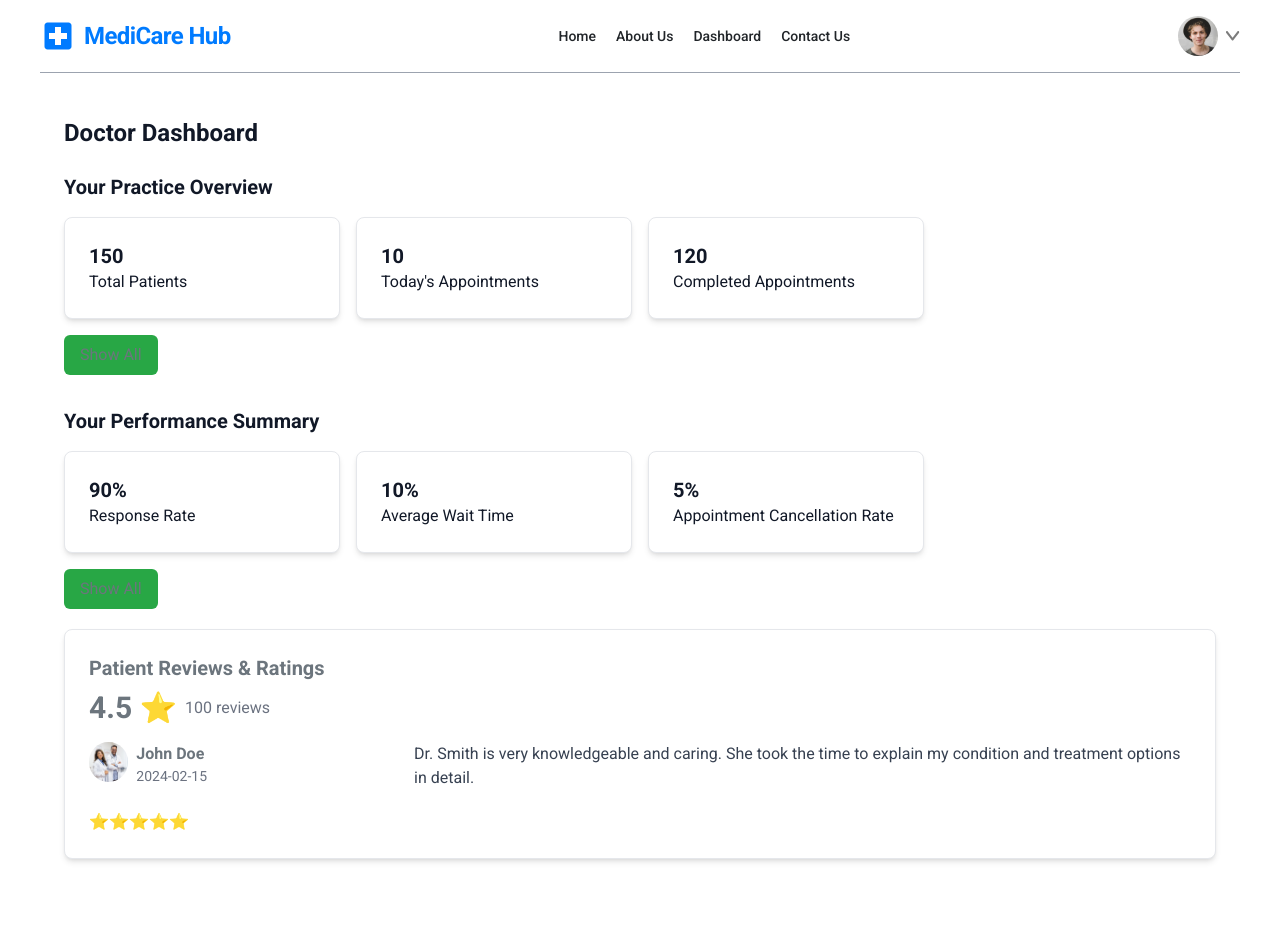
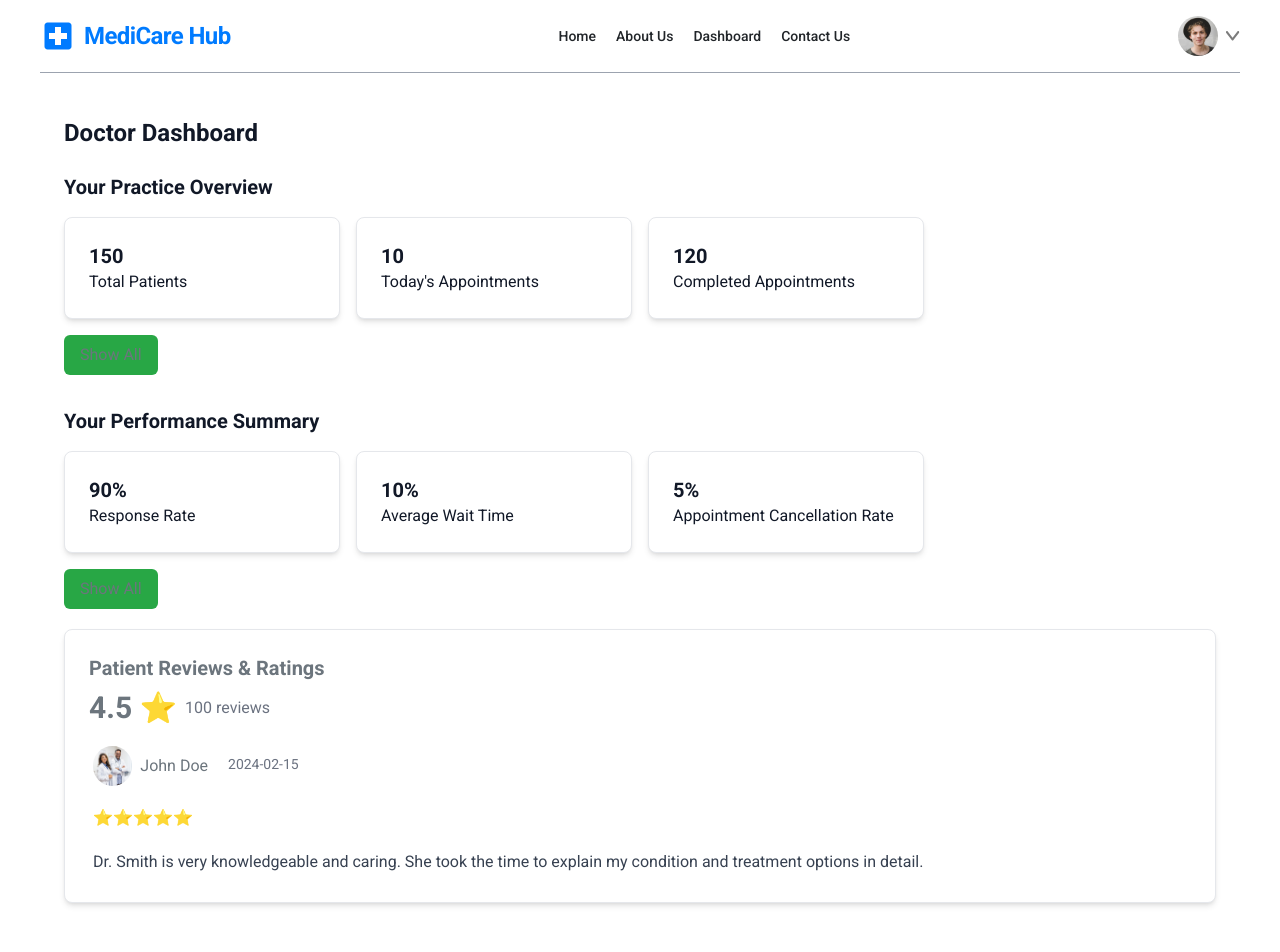
Before and after one commit to briansimiyuj/doctor-appointment-app, a React (Vite) app: page /dashboard in a window 1280 px wide. Shown: the top 952 px of the page. Built offline with nearby package versions, Linux system fonts and the light colour scheme; a web font is replaced by a local one.

Commit message:
feat: Add ReviewList component for displaying list of patient reviews

```diff
--- a/src/components/Dashboard/ReviewSection/ReviewItem.tsx
+++ b/src/components/Dashboard/ReviewSection/ReviewItem.tsx
@@ -12,7 +12,9 @@ const ReviewItem: React.FC<ReviewItemProps> = ({ review })=>{
 
         <div className="block">
 
-            <div className="flex justify-between w-full">
+            <div className="flex justify-between w-full flex-col p-1">
+
+                <div className="flex items-center">
 
                     <img
                         src={review.patientImage}
@@ -20,15 +22,13 @@ const ReviewItem: React.FC<ReviewItemProps> = ({ review })=>{
                         className="w-10 h-10 rounded-full mr-2"
                     />
 
-                <div className="flex flex-col w-1/4">
+                    <div className="flex sm:gap-5 w-full flex-col sm:flex-row">
 
-                    <div className="font-semibold">{review.patientName}</div>
+                        <p className="font-semibocld">{review.patientName}</p>
 
-                    <div className="text-sm text-gray-500">{review.createdAt}</div>
+                        <p className="text-sm text-gray-500">{review.createdAt}</p>
 
                     </div>
-
-                <p className="text-gray-700 ml-5">{review.comment}</p>
 
                 </div>
 
@@ -37,6 +37,10 @@ const ReviewItem: React.FC<ReviewItemProps> = ({ review })=>{
                     {"⭐️".repeat(review.ratings)}
 
                 </div>
+                <p className="text-gray-700 mt-5">{review.comment}</p>
+
+            </div>
+
 
 
         </div>
--- a/src/components/Dashboard/ReviewSection/ReviewList.tsx
+++ b/src/components/Dashboard/ReviewSection/ReviewList.tsx
@@ -11,7 +11,7 @@ const ReviewList: React.FC<ReviewListProps> = ({ reviews })=>{
 
     return(
 
-        <div className="space-y-4 max-h-72 overflow-y-auto">
+        <div className="space-y-4 overflow-y-auto">
 
             {
 
```
Also changed, not shown: 1 other file (tests, documents, lock files or other folders). Lines whose indentation alone changed are shown as unchanged.
